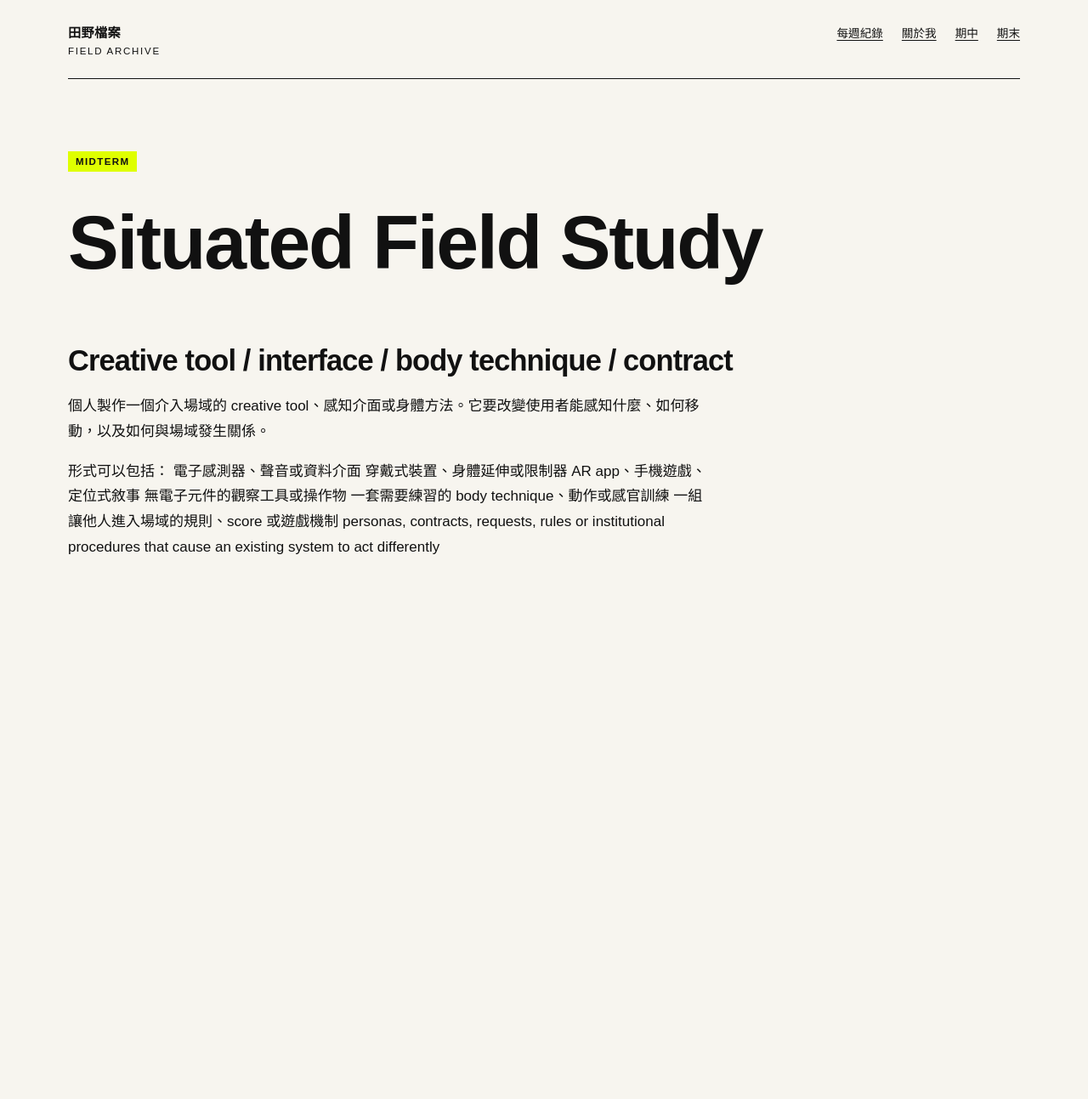
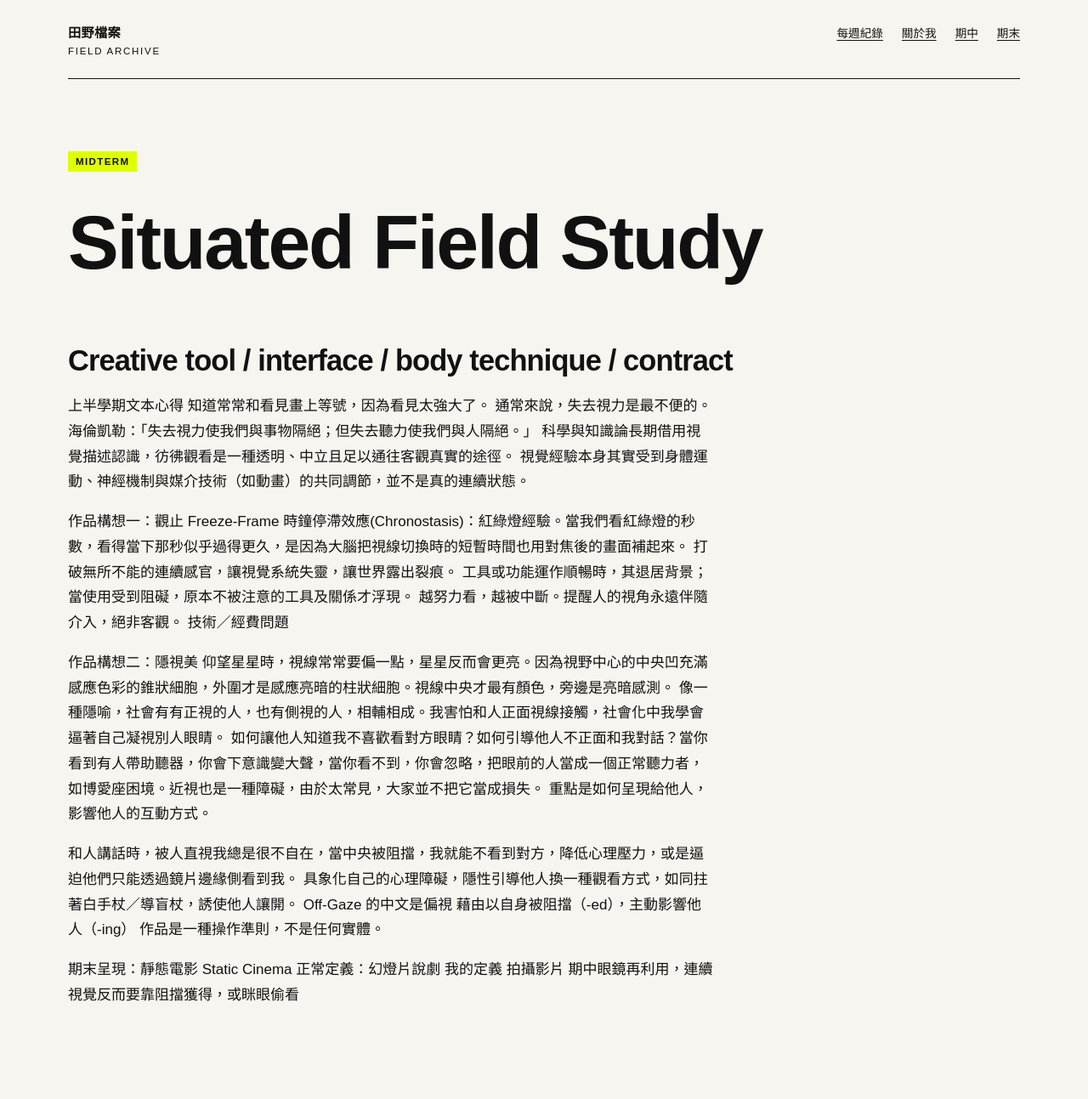
Before and after one commit to middlecm/fieldworkarchive, a Jekyll site: the page built from midterm.md, in a window 1280 px wide. Shown: the whole page at 85% size. Built offline with Jekyll 4.4.1, drawn with Linux system fonts in a browser that asks for light colours; before the commit the page ends 900 px from its top, so only the background shows below that.

Commit message:
Expand midterm.md with reflections and project concepts
Added reflections and project ideas related to visual perception and interaction in the midterm document.

```diff
--- a/midterm.md
+++ b/midterm.md
@@ -9,13 +9,36 @@ permalink: /midterm/
 
 ## Creative tool / interface / body technique / contract
 
-個人製作一個介入場域的 creative tool、感知介面或身體方法。它要改變使用者能感知什麼、如何移動，以及如何與場域發生關係。
+上半學期文本心得
+知道常常和看見畫上等號，因為看見太強大了。
+通常來說，失去視力是最不便的。
+海倫凱勒：「失去視力使我們與事物隔絕；但失去聽力使我們與人隔絕。」
+科學與知識論長期借用視覺描述認識，彷彿觀看是一種透明、中立且足以通往客觀真實的途徑。
+視覺經驗本身其實受到身體運動、神經機制與媒介技術（如動畫）的共同調節，並不是真的連續狀態。
 
-形式可以包括：
-電子感測器、聲音或資料介面
-穿戴式裝置、身體延伸或限制器
-AR app、手機遊戲、定位式敘事
-無電子元件的觀察工具或操作物
-一套需要練習的 body technique、動作或感官訓練
-一組讓他人進入場域的規則、score 或遊戲機制
-personas, contracts, requests, rules or institutional procedures that cause an existing system to act differently
+作品構想一：觀止
+Freeze-Frame
+時鐘停滯效應(Chronostasis)：紅綠燈經驗。當我們看紅綠燈的秒數，看得當下那秒似乎過得更久，是因為大腦把視線切換時的短暫時間也用對焦後的畫面補起來。
+打破無所不能的連續感官，讓視覺系統失靈，讓世界露出裂痕。
+工具或功能運作順暢時，其退居背景；當使用受到阻礙，原本不被注意的工具及關係才浮現。
+越努力看，越被中斷。提醒人的視角永遠伴隨介入，絕非客觀。
+技術／經費問題
+
+作品構想二：隱視美
+仰望星星時，視線常常要偏一點，星星反而會更亮。因為視野中心的中央凹充滿感應色彩的錐狀細胞，外圍才是感應亮暗的柱狀細胞。視線中央才最有顏色，旁邊是亮暗感測。
+像一種隱喻，社會有有正視的人，也有側視的人，相輔相成。我害怕和人正面視線接觸，社會化中我學會逼著自己凝視別人眼睛。
+如何讓他人知道我不喜歡看對方眼睛？如何引導他人不正面和我對話？當你看到有人帶助聽器，你會下意識變大聲，當你看不到，你會忽略，把眼前的人當成一個正常聽力者，如博愛座困境。近視也是一種障礙，由於太常見，大家並不把它當成損失。
+重點是如何呈現給他人，影響他人的互動方式。
+
+和人講話時，被人直視我總是很不自在，當中央被阻擋，我就能不看到對方，降低心理壓力，或是逼迫他們只能透過鏡片邊緣側看到我。
+具象化自己的心理障礙，隱性引導他人換一種觀看方式，如同拄著白手杖／導盲杖，誘使他人讓開。
+Off-Gaze 的中文是偏視
+藉由以自身被阻擋（-ed），主動影響他人（-ing）
+作品是一種操作準則，不是任何實體。
+
+期末呈現：靜態電影
+Static Cinema
+正常定義：幻燈片說劇
+我的定義
+拍攝影片
+期中眼鏡再利用，連續視覺反而要靠阻擋獲得，或眯眼偷看
```
